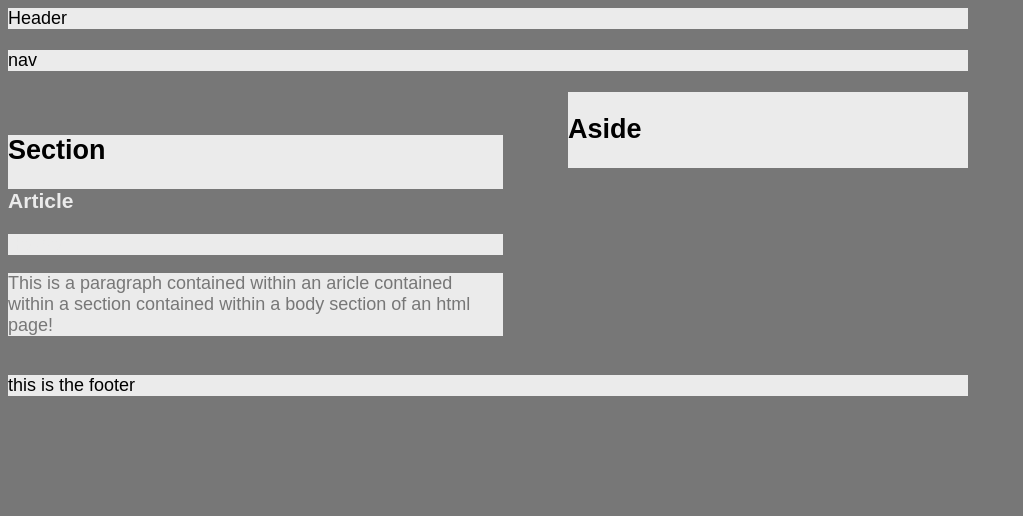
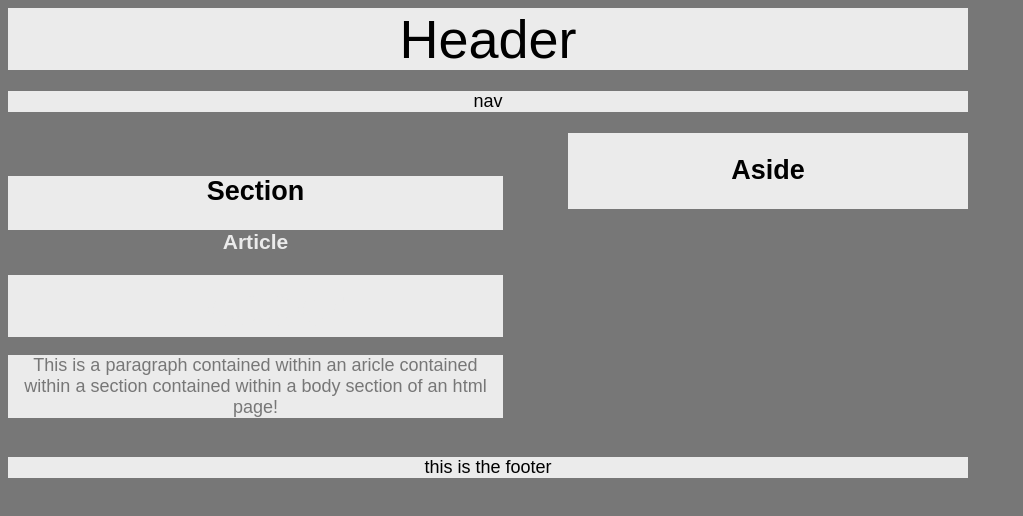
Before and after one commit to phil4lif/HW-Wireframe, a plain HTML site: page index.html in a window 1280 px wide. Shown: the whole page, without its empty margins (0-1023 px from the left). Drawn offline with Linux system fonts and the light colour scheme.

Commit message:
in css, centered all of the text in their containers

```diff
--- a/index.html
+++ b/index.html
@@ -1,5 +1,5 @@
 <!DOCTYPE html>
-<html>
+<html lang="en-us">
     <head>
         <meta charset="utf-8">
         <title>Easier Assignment 1</title>
--- a/style.css
+++ b/style.css
@@ -5,8 +5,13 @@ body {
     font-size: 18px;
 }
 
+header {
+    font-size:54px;
+}
+
 header, nav, section, aside, footer {
     background: #ebebeb;
+    text-align: center;
 }
 
 article {
```
